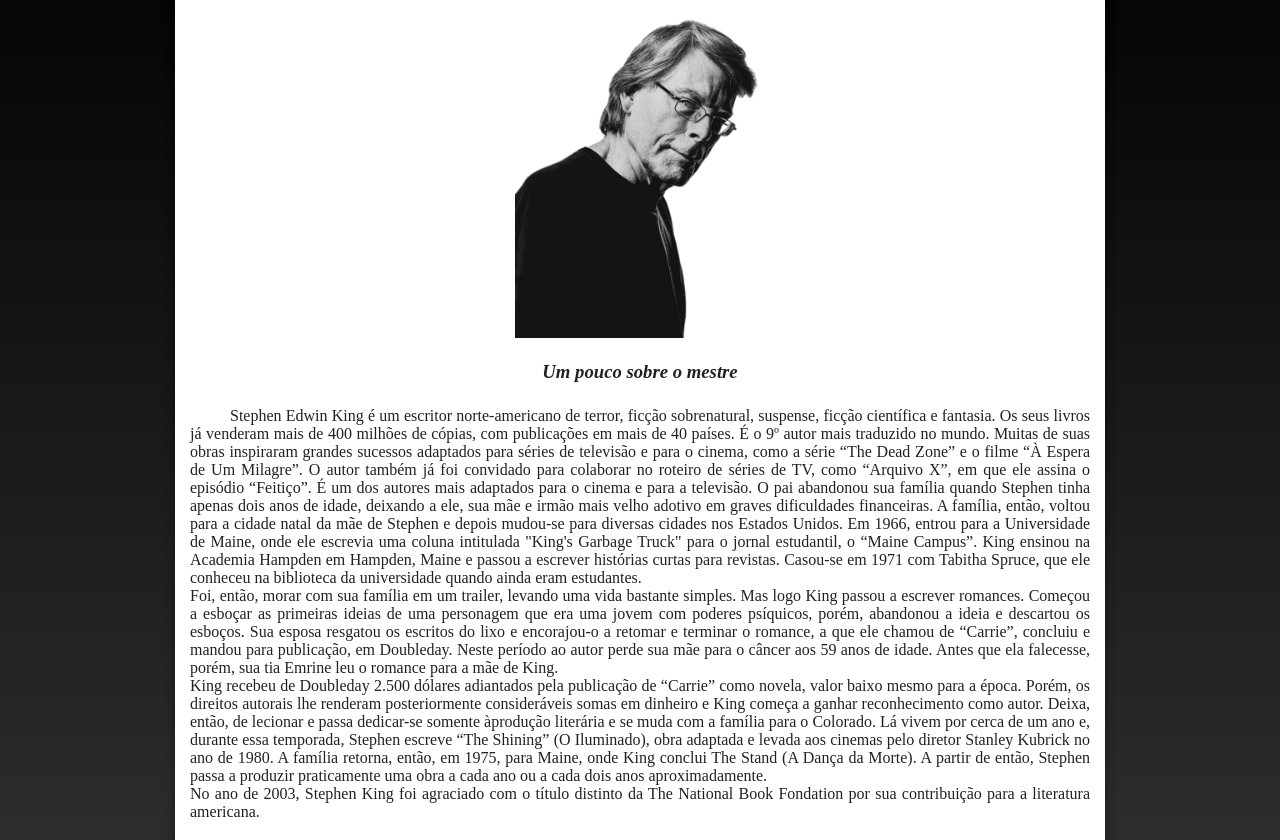
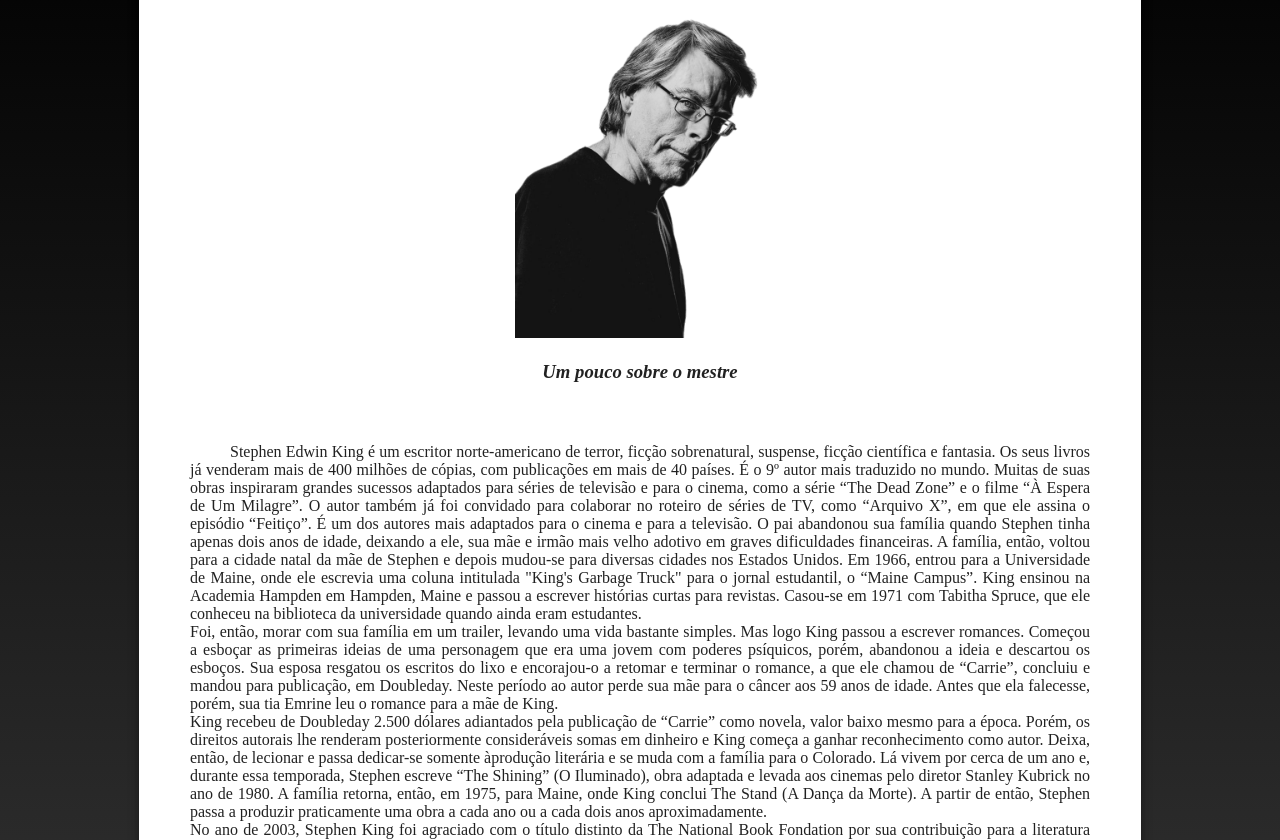
Before and after one commit to mendesv1t/stephenKing, a plain HTML site: page index.html in a window 1280 px wide. Shown: the part 112-952 px from the top of the page. Drawn offline with Linux system fonts and the light colour scheme.

Commit message:
altera padding do texto

```diff
--- a/index.html
+++ b/index.html
@@ -11,7 +11,7 @@
 <div id="degrade">
         <div class="row">
 
-        <div class="column">
+        <div class="column" style="align-items: center;">
             <div class="header">
                 <h1 class="titulo">Stephen King</h1>
             </div>
@@ -210,7 +210,7 @@
     p {
         text-align: justify;
         max-width: 900px;
-        padding: 5px;
+        padding: 41px;
         text-indent: 5ch;
     }
     br {
```
